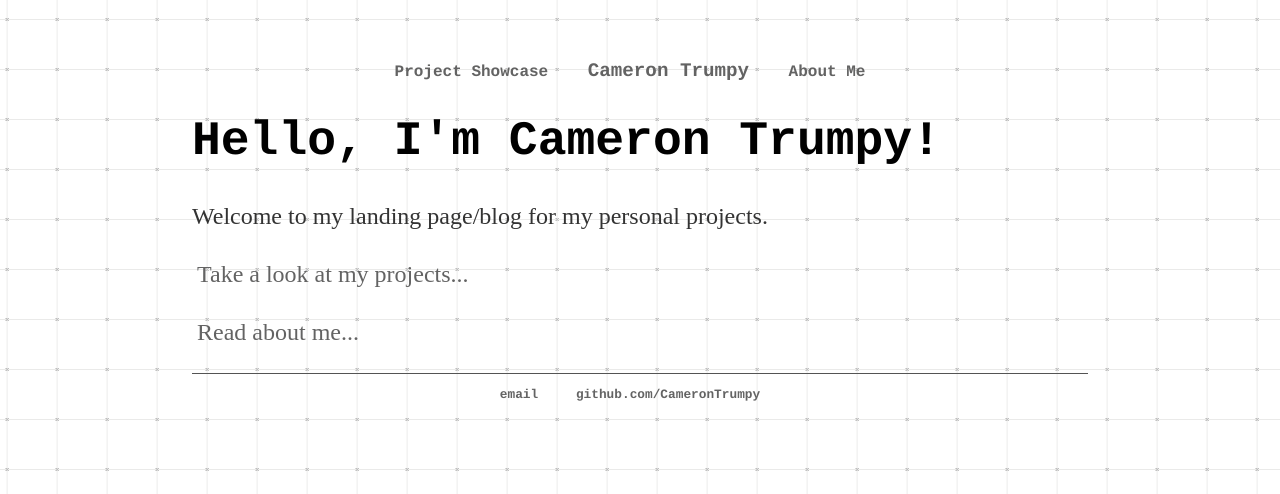
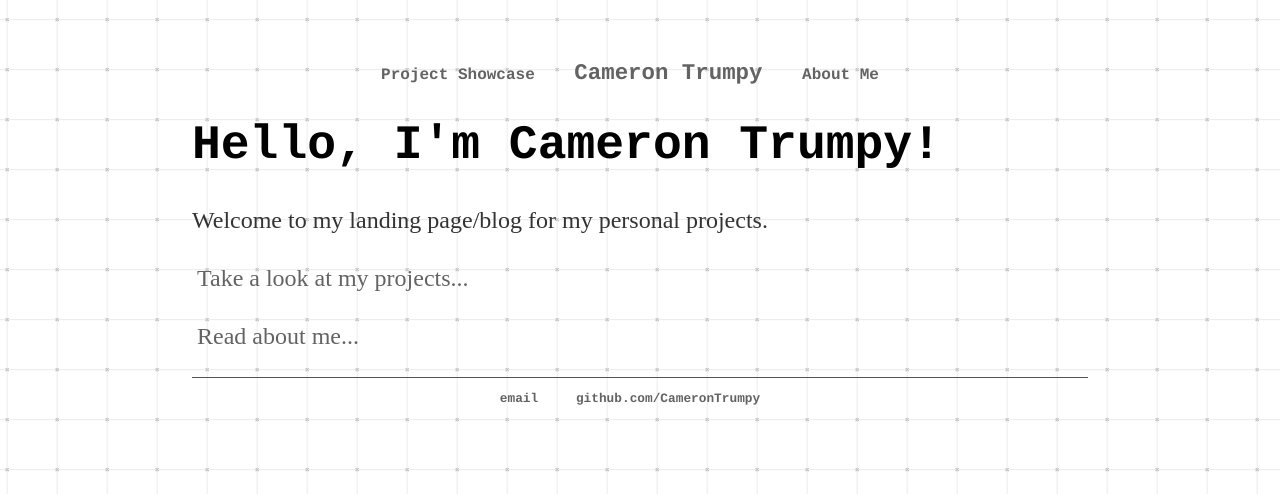
Before and after one commit to CameronTrumpy/CameronTrumpy.github.io, a Jekyll site: the page built from index.html, in a window 1280 px wide. Shown: the top 494 px of the page. Built offline with Jekyll 4.4.1, drawn with Linux system fonts in a browser that asks for light colours.

Commit message:
Update Title size

```diff
--- a/_layouts/default.html
+++ b/_layouts/default.html
@@ -12,7 +12,7 @@
 			<nav>
 	    		<ul>
 					<li><a href="/showcase">Project Showcase</a></li>
-					<li><a href="/" style="font-size:120%;">Cameron Trumpy</a></li>
+					<li><a href="/" style="font-size:140%;">Cameron Trumpy</a></li>
 					<!--<li><a href="/blog">Blog</a></li>-->
 					<li><a href="/about">About Me</a></li>
 	    		</ul>
```
